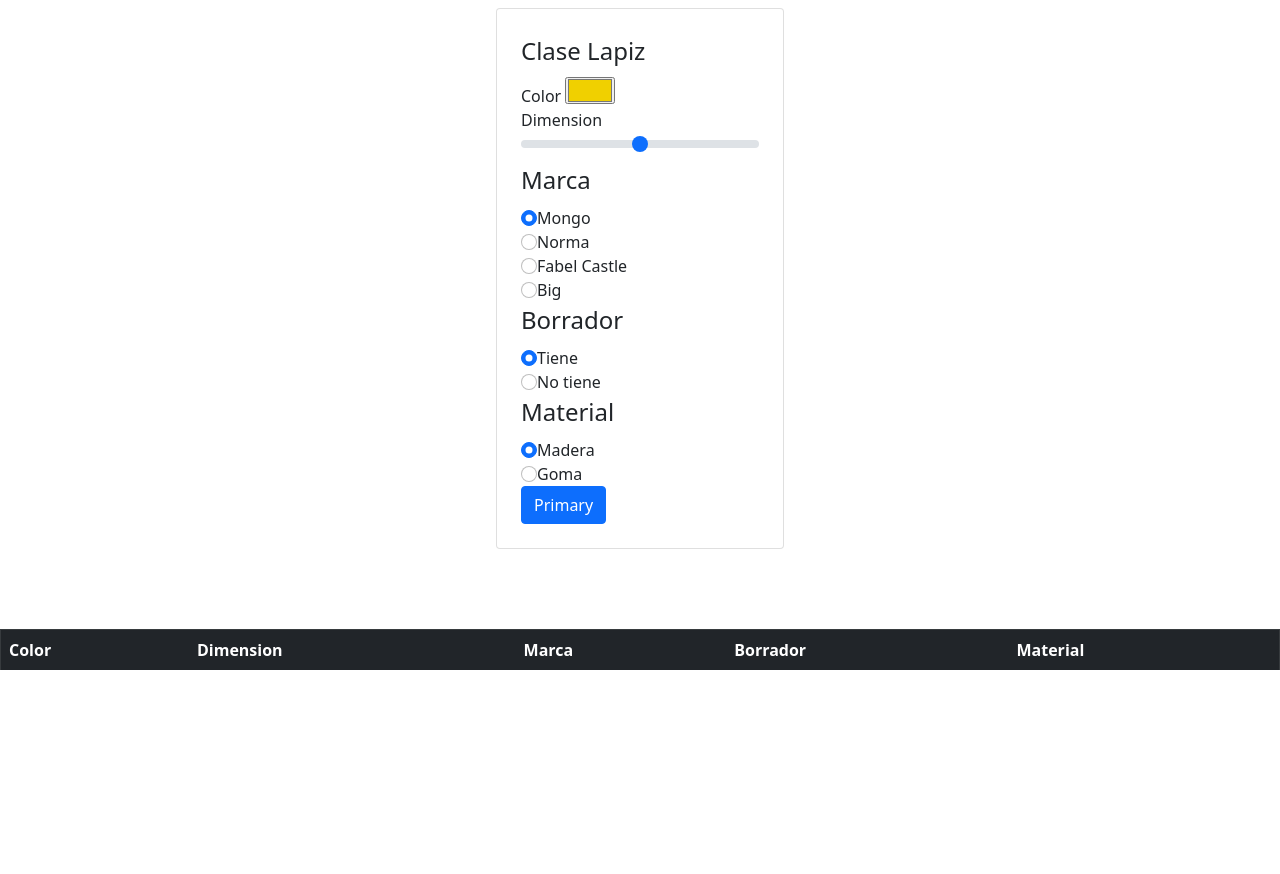
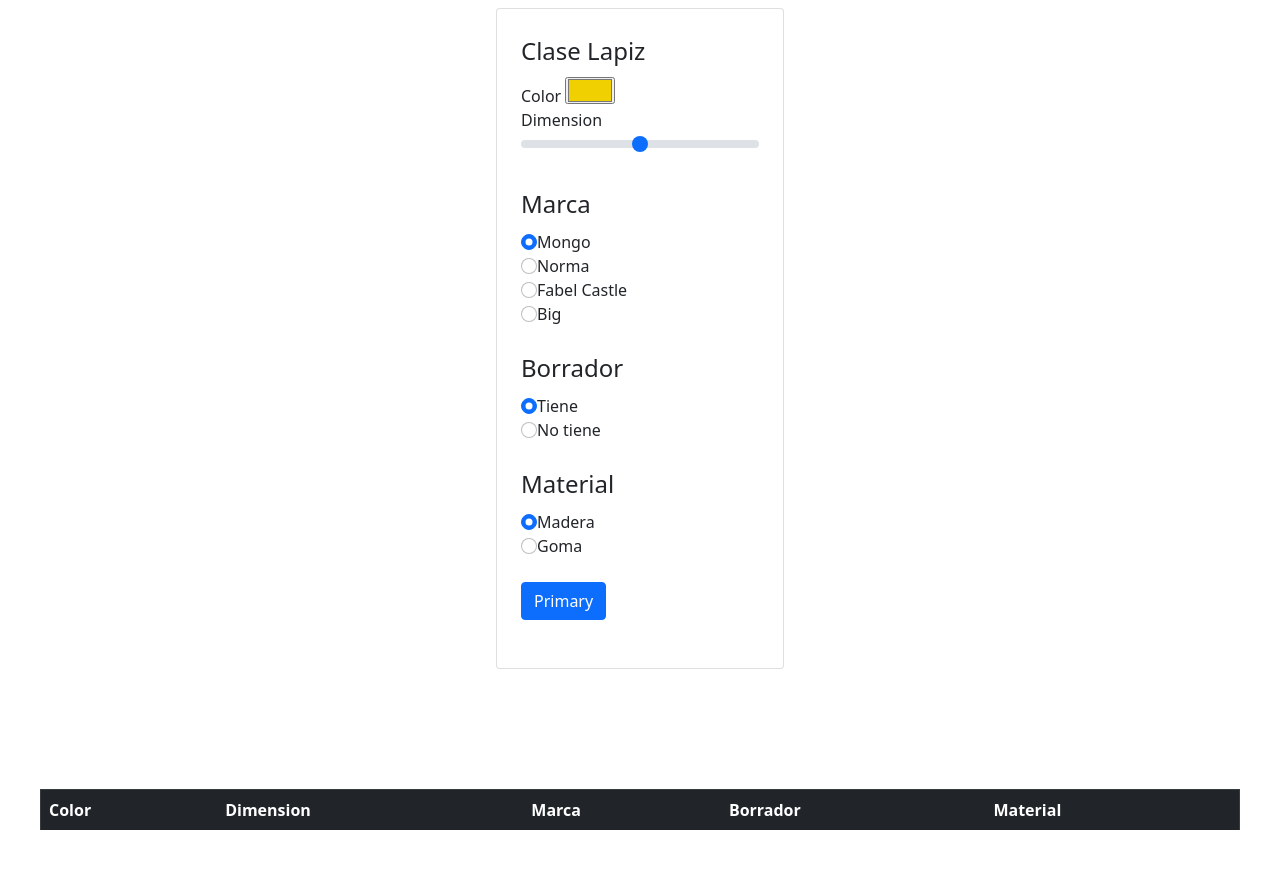
Before and after one commit to StivenCarvajalCampus/projectPOO, a plain HTML site: page FormPOO/FormPOO/index.html in a window 1280 px wide. Before the commit the page ends 800 px from the top, so only its background shows below. Drawn offline with nearby package versions, Linux system fonts and the light colour scheme.

Commit message:
feat(ProjectPoo): :sparkles: spacescenter

```diff
--- a/FormPOO/FormPOO/index.html
+++ b/FormPOO/FormPOO/index.html
@@ -22,6 +22,7 @@
             <input class="form-range" type="range" id="rangeInput" name = "range" min="0" max="19" step="0.5" />
             <span id="rangeValue" name="range"></span>
             <br>
+            <br>
             <fieldset>
                 <legend>Marca</legend>
                 <input class = "form-check-input" type="radio" name="marca" id="Mongo"value="Mongo"><label>Mongo</label><br>
@@ -29,21 +30,26 @@
                 <input class = "form-check-input" type="radio" name="marca" id="Fabel Castle"value="Fabel Castle"><label>Fabel Castle</label><br>
                 <input class = "form-check-input" type="radio" name="marca" id="Big"value="Big"><label>Big</label><br>
             </fieldset>
+            <br>
             <fieldset>
                 <legend>Borrador</legend>
                 <input class = "form-check-input" type="radio" name="borrador" id="tiene"value="true"><label>Tiene</label><br>
                 <input class = "form-check-input" type="radio" name="borrador" id="notiene"value="false"><label>No tiene</label><br>
             </fieldset>
+            <br>
             <fieldset>
                 <legend>Material</legend>
                 <input class = "form-check-input" type="radio" name="material" id="Madera" value="Madera"><label>Madera</label><br>
                 <input class = "form-check-input" type="radio" name="material" id="Goma" value="Goma"><label>Goma</label><br>
             </fieldset>
+            <br>
             <button type="submit" class="btn btn-primary">Primary</button>
         </fieldset>
+        <br>
     </form>
 </div>
 </div>
+<div class="m-3 p-4 justify-content-center" >
     <br><br><br>
     <table class= "table table-dark table-hover"border="solid" >
         <thead>
@@ -59,5 +65,6 @@
 
         </tbody>
     </table>
+</div>
 </body>
 </html>
```
